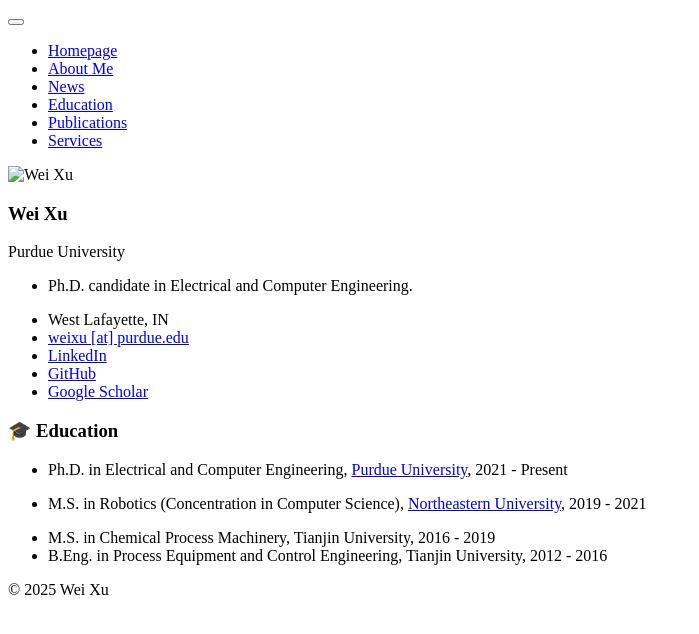
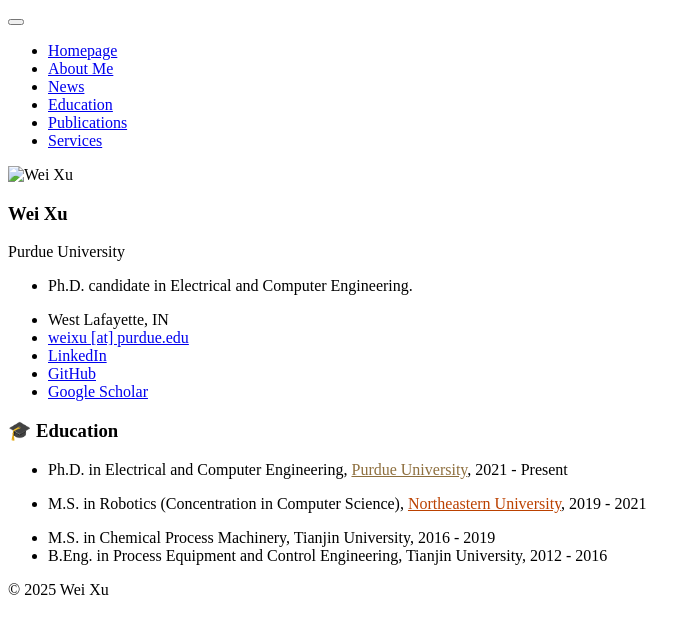
Before and after one commit to xuweiwen/xuweiwen.github.io, a Jekyll site: the page built from _pages/includes/education.md, in a window 1280 px wide. Shown: the top 634 px of the page, without its empty margins (0-699 px from the left). Built offline with Jekyll 4.4.1, drawn with Linux system fonts in a browser that asks for light colours; our own code applies the rules of GitHub Pages for plain Markdown files.

Commit message:
Changed colors for chant links

```diff
--- a/_pages/includes/education.md
+++ b/_pages/includes/education.md
@@ -1,13 +1,13 @@
 # 🎓 Education
 
-- Ph.D. in Electrical and Computer Engineering, <a href="#" onclick="showNotice('Purdue','flex'); return false;">Purdue University</a>, 2021 - Present <br>
+- Ph.D. in Electrical and Computer Engineering, <a href="#" onclick="showNotice('Purdue','flex'); return false;" style="color: #8e6f3e;">Purdue University</a>, 2021 - Present <br>
   {% raw %}
   <div id="Purdue" class="notice--info" style="display: none; text-align: center; align-items: center; justify-content: center; gap: 1.5em; flex-wrap: wrap;">
     <img src='images/purdue.png' style='width: 6em;'>
     <p>Boiler Up!</p>
   </div>
   {% endraw %}
-- M.S. in Robotics (Concentration in Computer Science), <a href="#" onclick="showNotice('Northeastern','flex'); return false;">Northeastern University</a>, 2019 - 2021 <br>
+- M.S. in Robotics (Concentration in Computer Science), <a href="#" onclick="showNotice('Northeastern','flex'); return false;" style="color: #bb4100;">Northeastern University</a>, 2019 - 2021 <br>
   {% raw %}
   <div id="Northeastern" class="notice--info" style="display: none; text-align: center; align-items: center; justify-content: center; gap: 1em; flex-wrap: wrap;">
     <img src='images/northeastern.png' style='width: 6em;'>
```
